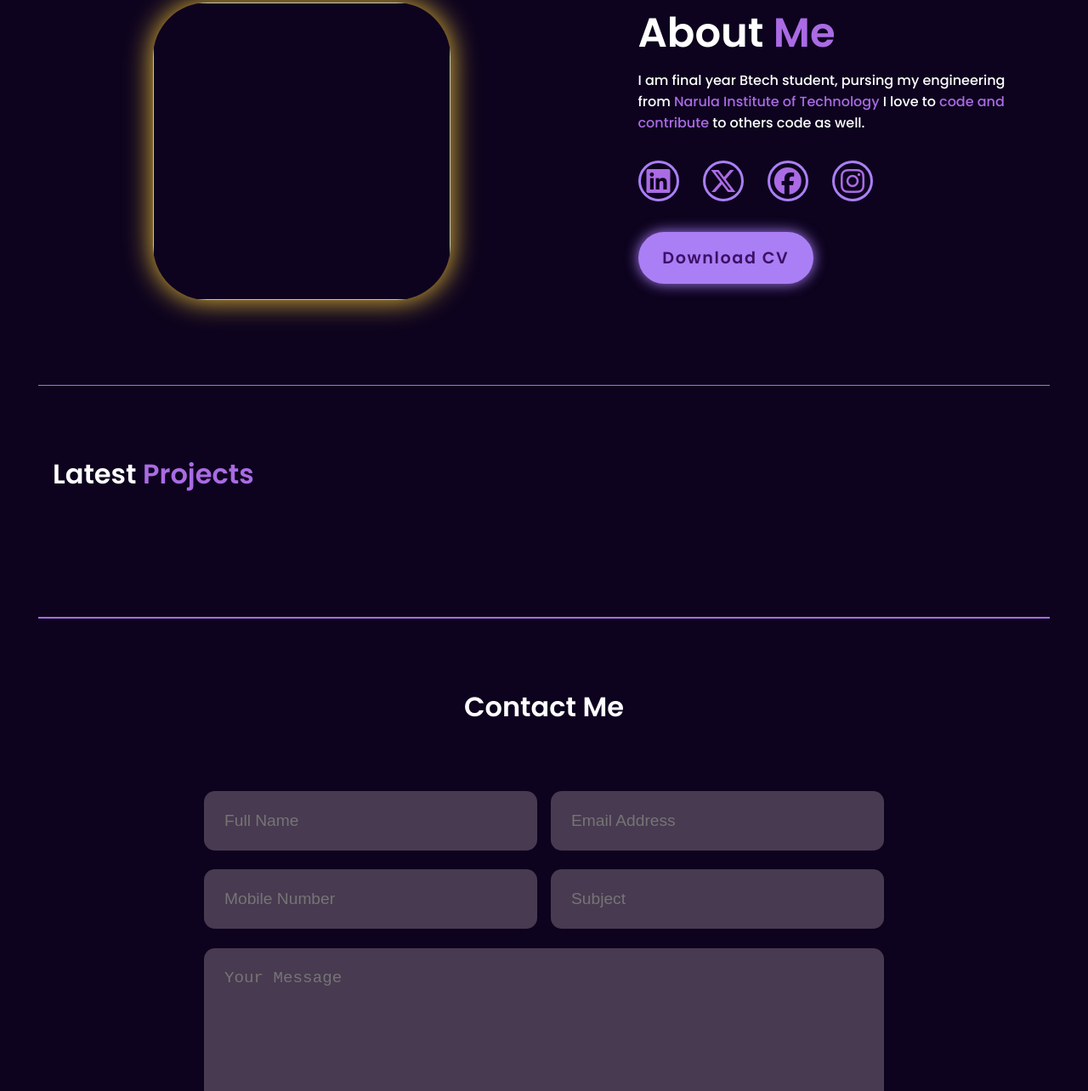
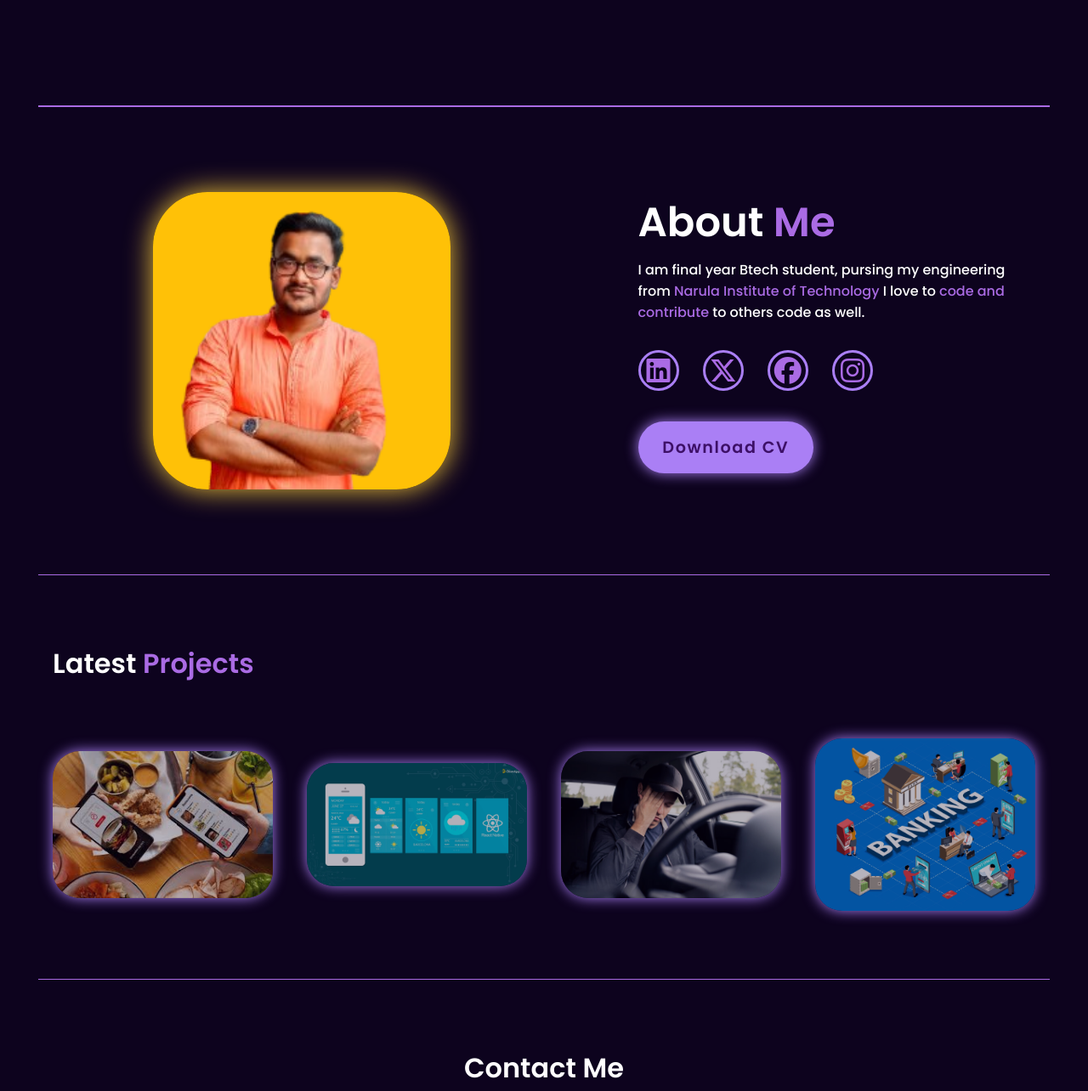
Before and after one commit to Stardustroy/Portfolio, a plain HTML site: page index.html in a window 1280 px wide. Shown: the part 558-1842 px from the top of the page at 85% size. Drawn offline with nearby package versions, Linux system fonts and the light colour scheme.

Commit message:
Update index.html

```diff
--- a/index.html
+++ b/index.html
@@ -35,14 +35,14 @@
                 <span id="element"></span>
             </div>
             <div class="rightsection1">
-                <img src="Images/bg.png" alt="">
+                <img src="bg.png" alt="">
             </div>
         </section>
         <hr>
         <section class="secondsection" id="about">
             <div class="leftsection2">
                 <div class="card">
-                    <img src="Images/profile-2.png" alt="" class="prof">
+                    <img src="profile-2.png" alt="" class="prof">
 
                 </div>
             </div>
@@ -65,28 +65,28 @@
 
             <div class="p-container">
                 <div class="p-box">
-                    <img src="Images/p1.png" alt="">
+                    <img src="p1.png" alt="">
                     <div class="p-layer">
                         <h4>Clone website</h4>
                         <p>Lorem ipsum dolor sit amet consectetur adip</p>
                     </div>
                 </div>
                 <div class="p-box">
-                    <img src="Images/p2.jpg" alt="">
+                    <img src="p2.jpg" alt="">
                     <div class="p-layer">
                         <h4>Weather App</h4>
                         <p>Lorem ipsum dolor sit amet consectetur adip</p>
                     </div>
                 </div>
                 <div class="p-box">
-                    <img src="Images/Drowsy-Driving.jpg" alt="">
+                    <img src="Drowsy-Driving.jpg" alt="">
                     <div class="p-layer">
                         <h4>Drowsiness detection</h4>
                         <p>Lorem ipsum dolor sit amet consectetur adip</p>
                     </div>
                 </div>
                 <div class="p-box">
-                    <img src="Images/core-banking-solutions-scaled.png" alt="">
+                    <img src="core-banking-solutions-scaled.png" alt="">
                     <div class="p-layer">
                         <h4>Banking system</h4>
                         <p>Lorem ipsum dolor sit amet consectetur adip</p>
```
